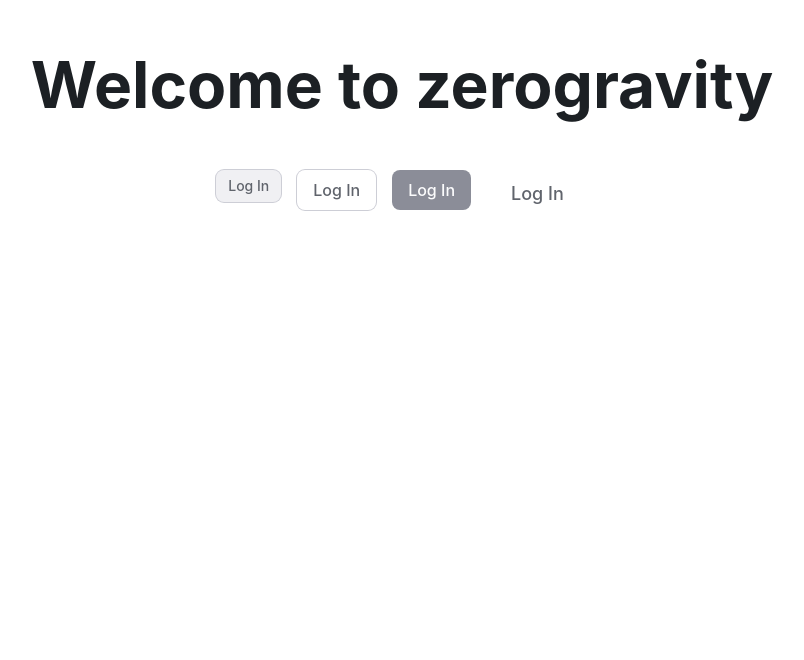
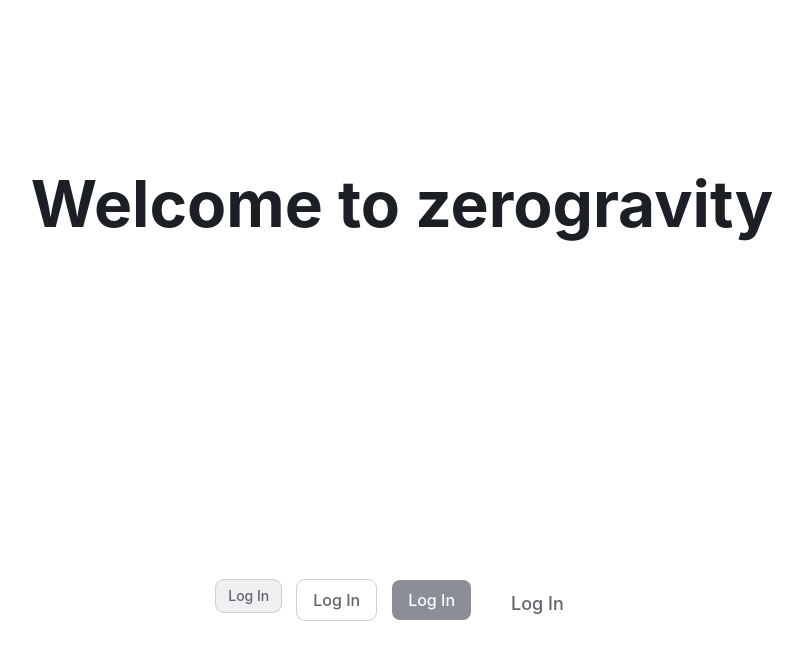
Before and after one commit to aura-ui/zerogravity-ui, a Next.js app: page / in a window 1280 px wide. Shown: the top 660 px of the page, without its empty margins (238-1042 px from the left). Built offline with nearby package versions, Linux system fonts and the light colour scheme.

Commit message:
refactor: update global css

```diff
--- a/styles/globals.css
+++ b/styles/globals.css
@@ -6,11 +6,75 @@ body {
     Ubuntu, Cantarell, Fira Sans, Droid Sans, Helvetica Neue, sans-serif;
 }
 
-a {
-  color: inherit;
-  text-decoration: none;
+*,
+*::before,
+*::after {
+  box-sizing: border-box;
 }
 
-* {
+body {
+  margin: 0;
+  -webkit-font-smoothing: antialiased;
+  -moz-osx-font-smoothing: grayscale;
+}
+
+svg {
+  display: block;
+}
+
+html,
+body,
+#root,
+#__next,
+#__next > div,
+.theme-0 {
+  height: 100%;
+}
+
+#__next {
+  position: relative;
+  z-index: 0;
+}
+
+img {
+  vertical-align: middle;
+}
+
+button {
+  align-items: center;
+  appearance: none;
+  background-color: transparent;
+  border: none;
+  box-sizing: border-box;
+  display: inline-flex;
+  font: inherit;
+  justify-content: center;
+  line-height: 1;
+  margin: 0;
+  outline: none;
+  padding: 0;
+  text-align: inherit;
+  text-decoration: none;
+  user-select: none;
+  vertical-align: middle;
+  -webkit-tap-highlight-color: rgba(0, 0, 0, 0);
+}
+button::before,
+button::after {
   box-sizing: border-box;
 }
+
+p,
+h1,
+h2,
+h3,
+h4,
+h5,
+h6 {
+  margin: 0;
+}
+
+img {
+  vertical-align: middle;
+  max-width: 100%;
+}
```
